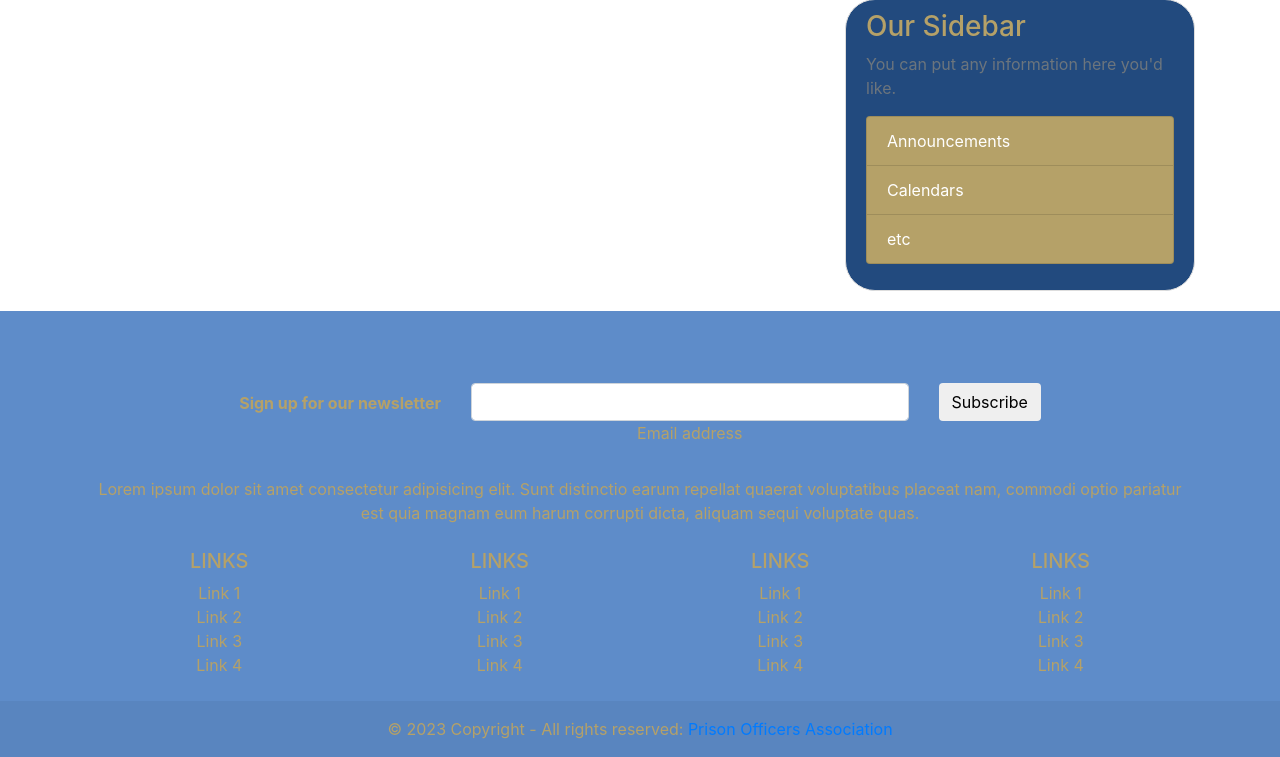
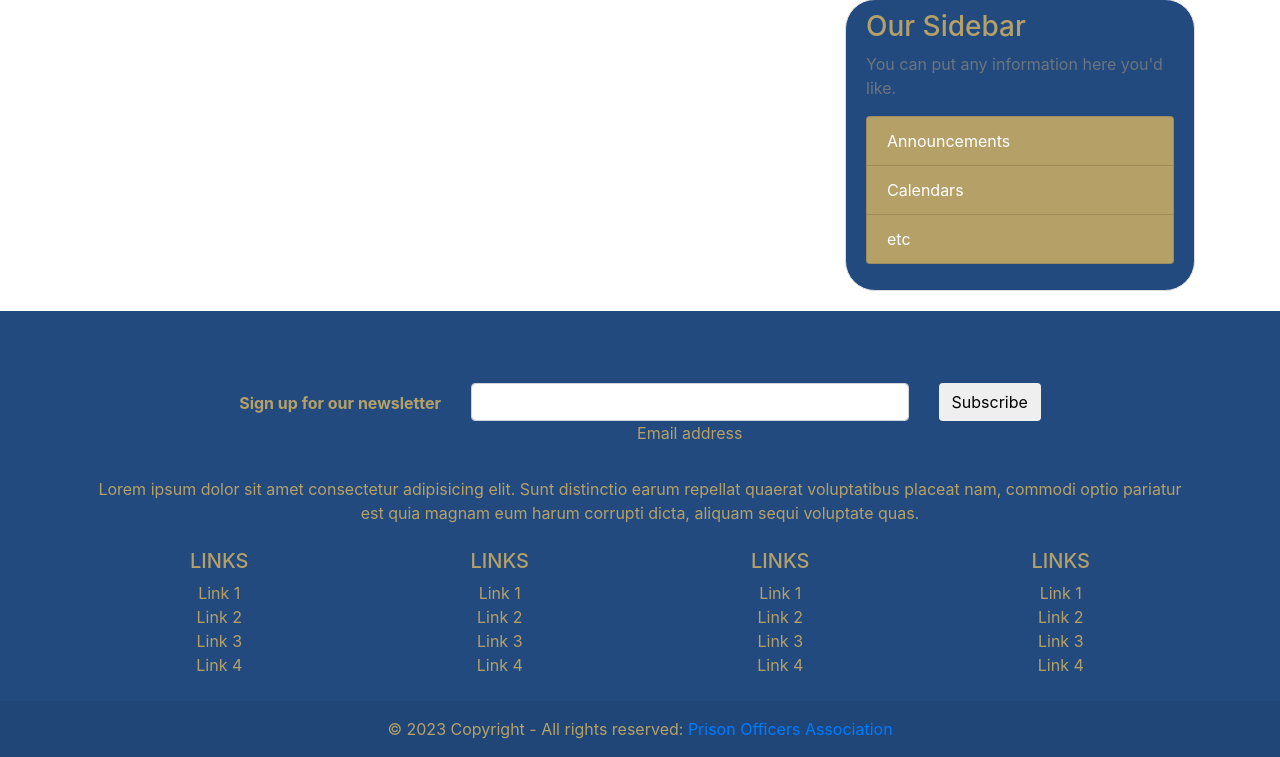
Before and after one commit to DermotKelly/POA, a Django app: page / in a window 1280 px wide. Shown: the part 345-1102 px from the top of the page. Run offline with Django 4.2, Linux system fonts and the light colour scheme; data that the repository does not hold is empty; some libraries are stand-ins or nearby versions.

Commit message:
main.css

```diff
--- a/django_project/static/css/main.css
+++ b/django_project/static/css/main.css
@@ -87,7 +87,7 @@ a.article-title:hover {
 }
 
 .bg-body-tertiary{
-background-color: #5e8cc9;
+background-color: #224a7e;
 color:#b5a168;
 }
 
```
